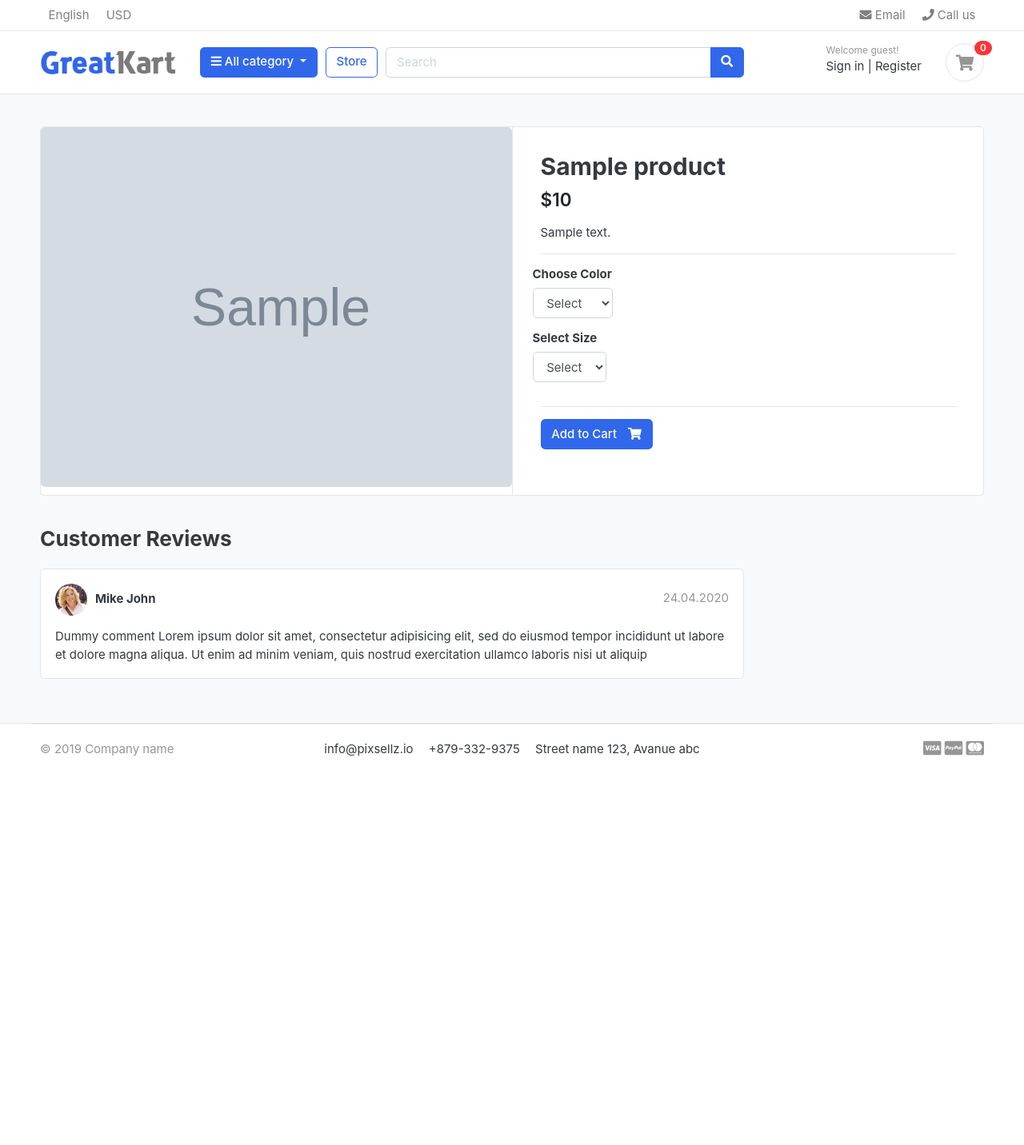
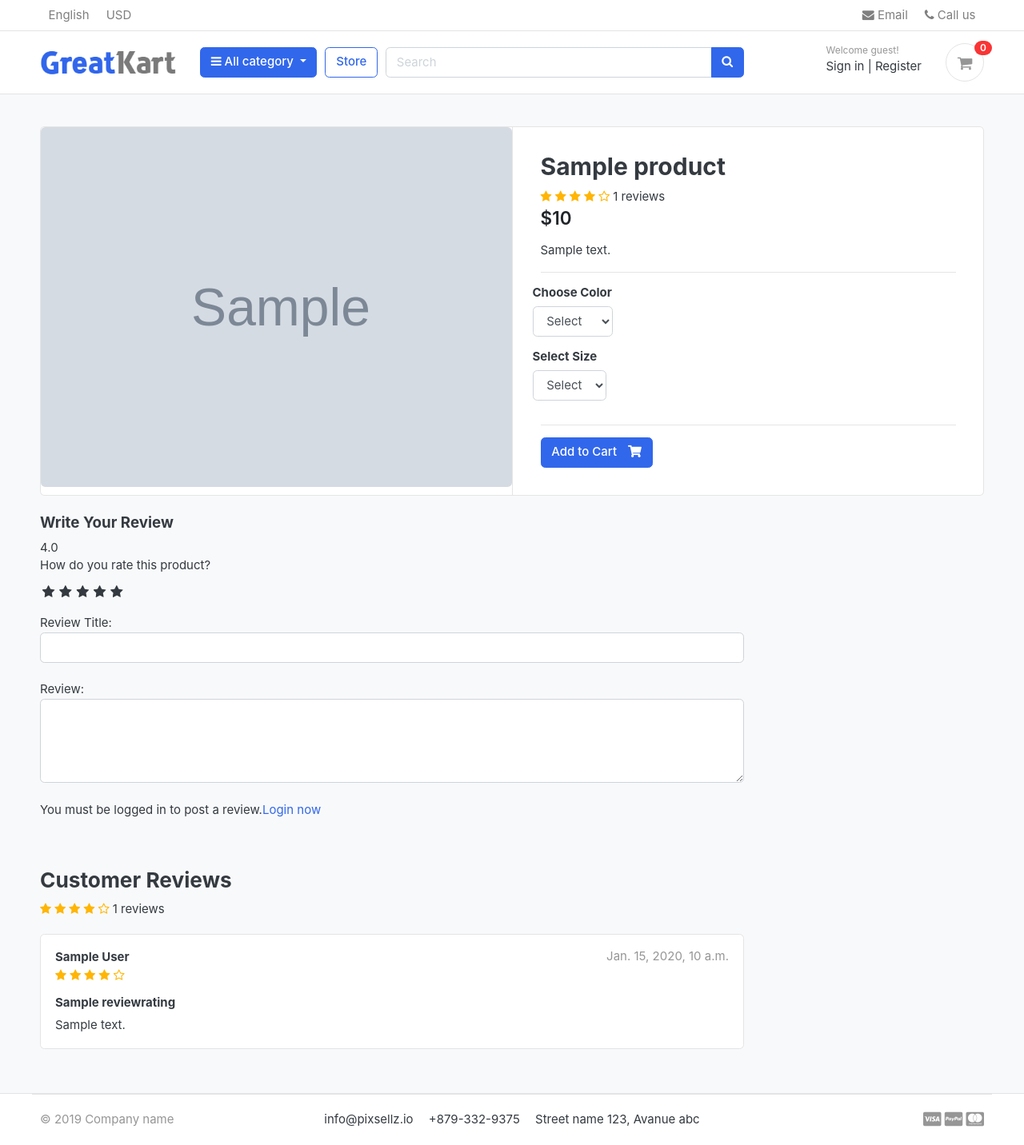
Before and after one commit to 8102004/styliify-django, a Django app: a page that uses templates/base.html in a window 1280 px wide. Shown: the whole page at 80% size. Before the commit the page ends 946 px from the top, so only its background shows below. Run offline with Django 3.2, Linux system fonts and the light colour scheme; tables that the repository leaves empty hold one stand-in row (values such as "Sample post"); grey boxes marked "Sample" are stand-in pictures; some libraries are stand-ins or nearby versions; some web fonts are replaced.

Commit message:
review and ratings system

```diff
--- a/accounts/models.py
+++ b/accounts/models.py
@@ -56,6 +56,9 @@ class Account(AbstractBaseUser):
 
     objects = MyAccountManager()
 
+    def full_name(self):
+        return f'{self.first_name} {self.last_name}'
+
     def __str__(self):
         return self.email
 
--- a/store/admin.py
+++ b/store/admin.py
@@ -1,5 +1,5 @@
 from django.contrib import admin
-from .models import Product, Variation
+from .models import Product, Variation, ReviewRating
 # Register your models here.
 
 #to automate slug
@@ -15,3 +15,4 @@ class VariationAdmin(admin.ModelAdmin):
 
 admin.site.register(Product, ProductAdmin)
 admin.site.register(Variation, VariationAdmin)
+admin.site.register(ReviewRating)
--- a/store/urls.py
+++ b/store/urls.py
@@ -7,4 +7,5 @@ urlpatterns = [
     path('category/<slug:category_slug>/', views.store, name='products_by_category'),
     path('category/<slug:category_slug>/<slug:product_slug>/', views.product_detail, name='product_detail'),
     path('search/', views.search, name='search'),
+    path('submit_review/<int:product_id>/', views.submit_review, name='submit_review'),
 ]
--- a/store/views.py
+++ b/store/views.py
@@ -1,4 +1,4 @@
-from django.shortcuts import render, get_object_or_404
+from django.shortcuts import render, get_object_or_404, redirect
 from .models import Product
 from category.models import Category
 from carts.views import _cart_id
@@ -6,6 +6,10 @@ from carts.models import CartItem
 from django.core.paginator import EmptyPage, PageNotAnInteger, Paginator
 from django.http import HttpResponse
 from django.db.models import Q
+from .models import ReviewRating
+from .forms import ReviewForm
+from django.contrib import messages
+from orders.models import OrderProduct
 
 # Create your views here.
 def store(request, category_slug = None):
@@ -39,9 +43,22 @@ def product_detail(request, category_slug, product_slug):
     except Exception as e:
         raise e
 
+    if request.user.is_authenticated:
+        try:
+            orderproduct = OrderProduct.objects.filter(user=request.user, product_id=single_product.id).exists()
+        except OrderProduct.DoesNotExist:
+            orderproduct = None
+    else:
+        orderproduct = None
+
+    #get reviews
+    reviews = ReviewRating.objects.filter(product_id=single_product.id, status=True)
+
     context = {
         'single_product' : single_product,
-        'in_cart' : in_cart
+        'in_cart' : in_cart,
+        'orderproduct' : orderproduct,
+        'reviews' : reviews,
     }
 
     return render(request, 'store/product_detail.html',context)
@@ -57,3 +74,26 @@ def search(request):
         'product_count' : product_count
     }
     return render(request, 'store/store.html', context)
+
+def submit_review(request, product_id):
+    url = request.META.get('HTTP_REFERER')
+    if request.method == 'POST':
+        try:
+            reviews = ReviewRating.objects.get(user__id=request.user.id, product__id=product_id)
+            form = ReviewForm(request.POST, instance=reviews)
+            form.save()
+            messages.success(request, 'Thank you! Your review has been updated.')
+            return redirect(url)
+        except ReviewRating.DoesNotExist:
+            form = ReviewForm(request.POST)
+            if form.is_valid():
+                data = ReviewRating()
+                data.subject = form.cleaned_data['subject']
+                data.rating = form.cleaned_data['rating']
+                data.review = form.cleaned_data['review']
+                data.ip = request.META.get('REMOTE_ADDR')
+                data.product_id = product_id
+                data.user_id = request.user.id
+                data.save()
+                messages.success(request, 'Thank you! Your review has been submitted.')
+                return redirect(url)
--- /dev/null
+++ b/styliify/static/css/custom.css
@@ -0,0 +1,46 @@
+/* hide radio button */
+.rate > input{
+    display: none;
+}
+
+.rate{
+    display: inline-block;
+    border: 0;
+}
+
+.rate > label{
+    float: right;
+}
+
+/* start showing the stars */
+.rate > label:before{
+    display: inline-block;
+    font-size: 1.1rem;
+    font-family: FontAwesome;
+    content: "\f005";
+    margin: 0;
+    padding: 0.3rem .2rem;
+    cursor: pointer;
+}
+
+/* half star*/
+.rate .half:before{
+    content: "\f089";
+    position: absolute;
+    padding-right: 0;
+}
+
+/*click and hover*/
+input:checked ~ label, label:hover ~ label{
+    color: #ffb503;
+}
+
+/*hover highlight*/
+input:checked + label:hover, input:checked ~ label:hover,
+input:checked ~ label:hover ~ label, label:hover ~ input:checked~label{
+    color: #cc9000;
+}
+
+.rating-star i{
+    color: #ffb503 !important;
+}
--- a/templates/base.html
+++ b/templates/base.html
@@ -24,6 +24,9 @@
 <!-- custom style -->
 <link href="{% static 'css/ui.css' %}" rel="stylesheet" type="text/css"/>
 <link href="{% static 'css/responsive.css' %}" rel="stylesheet" media="only screen and (max-width: 1200px)" />
+
+<link href="{% static 'css/custom.css' %}" rel="stylesheet" type="text/css"/>
+<link rel="stylesheet" href="https://cdnjs.cloudflare.com/ajax/libs/font-awesome/4.7.0/css/font-awesome.min.css">
 
 <!-- custom javascript -->
 <script src="{% static 'js/script.js' %}" type="text/javascript"></script>
--- a/templates/store/product_detail.html
+++ b/templates/store/product_detail.html
@@ -24,6 +24,16 @@
         <article class="content-body">
 
             <h2 class="title">{{ single_product.product_name }}</h2>
+			<div class="rating-star">
+				<span>
+					<i class="fa fa-star{% if single_product.averageReview < 0.5 %}-o{% elif single_product.averageReview >= 0.5 and single_product.averageReview < 1 %}-half-o{% endif %}" aria-hidden="true"></i>
+					<i class="fa fa-star{% if single_product.averageReview < 1.5 %}-o{% elif single_product.averageReview >= 1.5 and single_product.averageReview < 2 %}-half-o{% endif %}" aria-hidden="true"></i>
+					<i class="fa fa-star{% if single_product.averageReview < 2.5 %}-o{% elif single_product.averageReview >= 2.5 and single_product.averageReview < 3 %}-half-o{% endif %}" aria-hidden="true"></i>
+					<i class="fa fa-star{% if single_product.averageReview < 3.5 %}-o{% elif single_product.averageReview >= 3.5 and single_product.averageReview < 4 %}-half-o{% endif %}" aria-hidden="true"></i>
+					<i class="fa fa-star{% if single_product.averageReview < 4.5 %}-o{% elif single_product.averageReview >= 4.5 and single_product.averageReview < 5 %}-half-o{% endif %}" aria-hidden="true"></i>
+					<span>{{single_product.countReview}} reviews</span>
+				</span>
+			</div>
 
             <div class="mb-3">
                 <var class="price h4">${{ single_product.price }}</var>
@@ -78,29 +88,88 @@
 <div class="row">
 			<div class="col-md-9">
 
+	<form action="{% url 'submit_review' single_product.id %}" method="POST">
+		{% csrf_token %}
+		<h5>Write Your Review</h5>
+		{{single_product.averageReview}}
+		<div>
+			<!--rating star-->
+			<label>How do you rate this product?</label>
+			<br/>
+			<div class="rate">
+				<input type="radio" name="rating" id="rating10" value="5" required/><label for="rating10" title="5"></label>
+				<input type="radio" name="rating" id="rating9" value="4.5" required/><label for="rating9" title="4.5" class="half"></label>
+				<input type="radio" name="rating" id="rating8" value="4" required/><label for="rating8" title="4"></label>
+				<input type="radio" name="rating" id="rating7" value="3.5" required/><label for="rating7" title="3.5" class="half"></label>
+				<input type="radio" name="rating" id="rating6" value="3" required/><label for="rating6" title="3"></label>
+				<input type="radio" name="rating" id="rating5" value="2.5" required/><label for="rating5" title="2.5" class="half"></label>
+				<input type="radio" name="rating" id="rating4" value="2" required/><label for="rating4" title="2"></label>
+				<input type="radio" name="rating" id="rating3" value="1.5" required/><label for="rating3" title="1.5" class="half"></label>
+				<input type="radio" name="rating" id="rating2" value="1" required/><label for="rating2" title="1"></label>
+				<input type="radio" name="rating" id="rating1" value="0.5" required/><label for="rating1" title="0.5" class="half"></label>
+			</div>
+<br/>
+			Review Title:
+			<input type="text" class="form-control" name="subject"/>
+			<br/>
+			Review:
+			<textarea name="review" rows="4" class="form-control"></textarea>
+			<br/>
+			{% if user.is_authenticated %}
+				{% if orderproduct %}
+			    	<input type="submit" value="Subject Review" class="btn btn-primary"/>
+				{% else %}
+					<p>You must purchase this product to post a review.</p>
+				{% endif %}
+			{% else %}
+			<p>You must be logged in to post a review.<span><a href="{% url 'login' %}">Login now</a></span></p>
+			{% endif %}
+		</div>
+		<br/>
+{% include 'includes/alerts.html' %}
+	</form>
+<br/>
 	<header class="section-heading">
 		<h3>Customer Reviews </h3>
+		<div class="rating-star">
+			<span>
+				<i class="fa fa-star{% if single_product.averageReview < 0.5 %}-o{% elif single_product.averageReview >= 0.5 and single_product.averageReview < 1 %}-half-o{% endif %}" aria-hidden="true"></i>
+				<i class="fa fa-star{% if single_product.averageReview < 1.5 %}-o{% elif single_product.averageReview >= 1.5 and single_product.averageReview < 2 %}-half-o{% endif %}" aria-hidden="true"></i>
+				<i class="fa fa-star{% if single_product.averageReview < 2.5 %}-o{% elif single_product.averageReview >= 2.5 and single_product.averageReview < 3 %}-half-o{% endif %}" aria-hidden="true"></i>
+				<i class="fa fa-star{% if single_product.averageReview < 3.5 %}-o{% elif single_product.averageReview >= 3.5 and single_product.averageReview < 4 %}-half-o{% endif %}" aria-hidden="true"></i>
+				<i class="fa fa-star{% if single_product.averageReview < 4.5 %}-o{% elif single_product.averageReview >= 4.5 and single_product.averageReview < 5 %}-half-o{% endif %}" aria-hidden="true"></i>
+				<span>{{single_product.countReview}} reviews</span>
+			</span>
+		</div>
 
 	</header>
-
+	{% for review in reviews %}
 	<article class="box mb-3">
 		<div class="icontext w-100">
-			<img src="{% static './images/avatars/avatar1.jpg' %}" class="img-xs icon rounded-circle">
+			<!-- <img src="{% static './images/avatars/avatar1.jpg' %}" class="img-xs icon rounded-circle"> -->
 			<div class="text">
-				<span class="date text-muted float-md-right">24.04.2020 </span>
-				<h6 class="mb-1">Mike John </h6>
+				<span class="date text-muted float-md-right">{{review.updated_at}} </span>
+				<h6 class="mb-1">{{review.user.full_name}} </h6>
+				<div class="rating-star">
+					<span>
+						<i class="fa fa-star{% if review.rating == 0.5 %}-half-o{% elif review.rating < 1 %}-o{% endif %}" aria-hidden="true"></i>
+						<i class="fa fa-star{% if review.rating == 1.5 %}-half-o{% elif review.rating < 2 %}-o{% endif %}" aria-hidden="true"></i>
+						<i class="fa fa-star{% if review.rating == 2.5 %}-half-o{% elif review.rating < 3 %}-o{% endif %}" aria-hidden="true"></i>
+						<i class="fa fa-star{% if review.rating == 3.5 %}-half-o{% elif review.rating < 4 %}-o{% endif %}" aria-hidden="true"></i>
+						<i class="fa fa-star{% if review.rating == 4.5 %}-half-o{% elif review.rating < 5 %}-o{% endif %}" aria-hidden="true"></i>
+					</span>
+				</div>
 
 			</div>
 		</div> <!-- icontext.// -->
 		<div class="mt-3">
+			<h6>{{review.subject}}</h6>
 			<p>
-				Dummy comment Lorem ipsum dolor sit amet, consectetur adipisicing elit, sed do eiusmod
-				tempor incididunt ut labore et dolore magna aliqua. Ut enim ad minim veniam,
-				quis nostrud exercitation ullamco laboris nisi ut aliquip
+				{{review.review}}
 			</p>
 		</div>
 	</article>
-
+	{% endfor %}
 
 
 	</div> <!-- col.// -->
```
Also changed, not shown: store/forms.py (added, +7 -0 lines), store/models.py (+30 -0 lines), store/migrations/0003_reviewrating.py (added).
